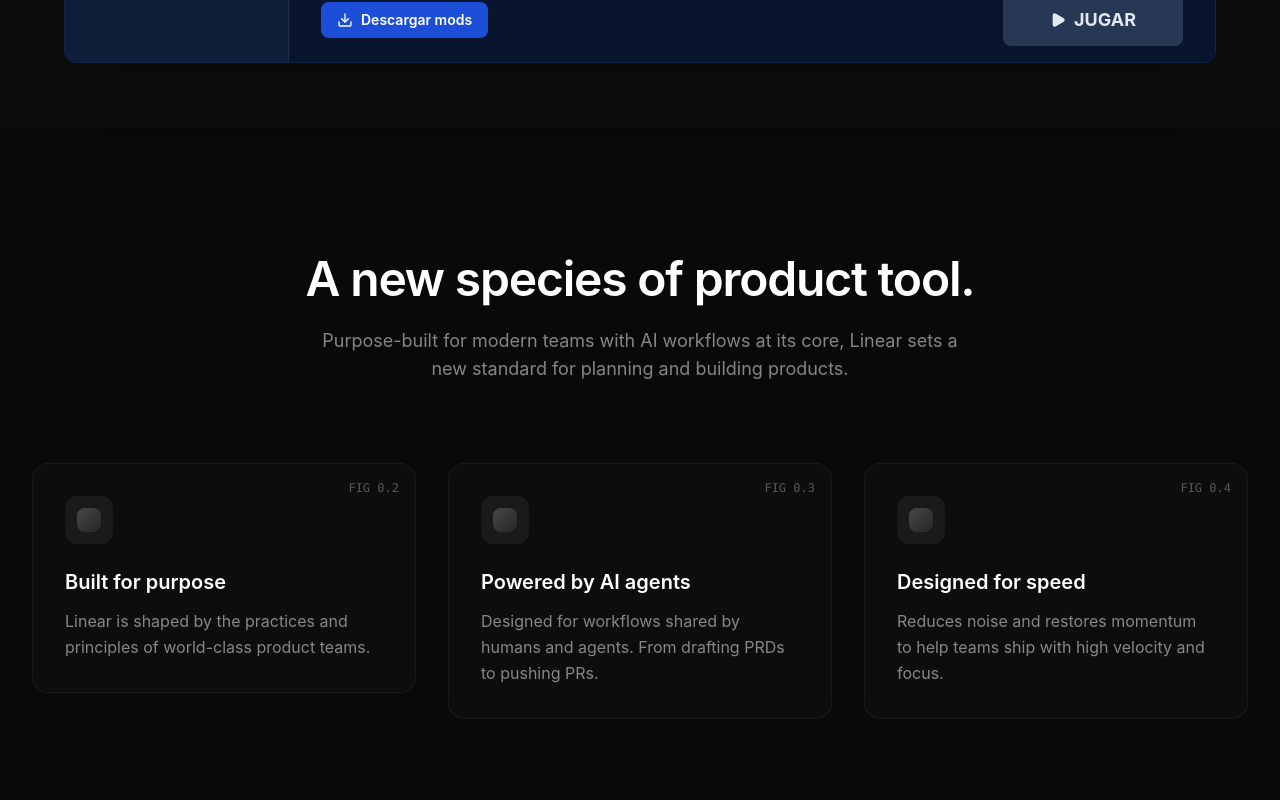
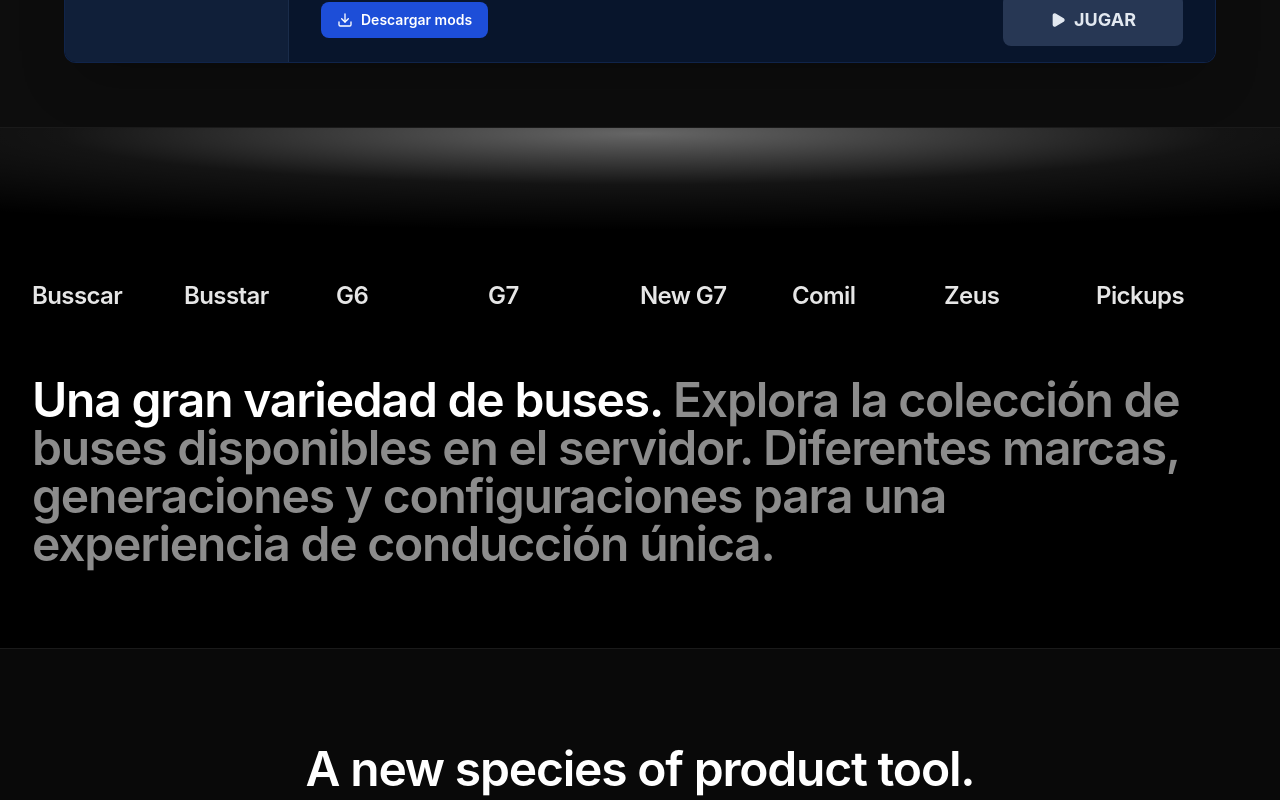
Before and after one commit to AaronAP1/LandMAP, a React (Vite) app: page / in a window 1280 px wide. Shown: the part 1380-2180 px from the top of the page. Built offline with nearby package versions, Linux system fonts and the light colour scheme.

Commit message:
Feat: cambios_Lema

```diff
--- a/src/sections/FeaturesIntro.tsx
+++ b/src/sections/FeaturesIntro.tsx
@@ -1,6 +1,4 @@
 import { motion } from 'framer-motion';
-import { useInView } from 'framer-motion';
-import { useRef } from 'react';
 
 const features = [
   {
@@ -21,15 +19,50 @@
 ];
 
 export default function FeaturesIntro() {
-  const ref = useRef(null);
-  const isInView = useInView(ref, { once: true, margin: '-100px' });
+  const partners = ['Busscar', 'Busstar', 'G6', 'G7', 'New G7', 'Comil', 'Zeus', 'Pickups'];
 
   return (
-    <section ref={ref} className="py-32 relative overflow-hidden">
+    <section className="relative overflow-hidden pb-32 pt-0">
+      <div className="mb-24 overflow-hidden border-y border-white/10 bg-black">
+        <div className="h-28 bg-[radial-gradient(120%_120%_at_50%_5%,rgba(255,255,255,0.40),rgba(255,255,255,0.08)_38%,rgba(0,0,0,0)_72%)]" />
+
+        <div className="mx-auto max-w-7xl px-4 pb-20 pt-10 sm:px-6 lg:px-8">
+          <motion.div
+            initial={{ opacity: 0, y: 18 }}
+            whileInView={{ opacity: 1, y: 0 }}
+            viewport={{ once: true, amount: 0.25 }}
+            transition={{ duration: 0.7, ease: [0.16, 1, 0.3, 1] }}
+            className="mb-16 grid grid-cols-2 gap-y-8 text-white/90 sm:grid-cols-3 md:grid-cols-4 lg:grid-cols-8"
+          >
+            {partners.map((partner) => (
+              <div
+                key={partner}
+                className="text-center text-[28px] font-semibold tracking-tight text-white/90 sm:text-left sm:text-2xl"
+              >
+                {partner}
+              </div>
+            ))}
+          </motion.div>
+
+          <motion.p
+            initial={{ opacity: 0, y: 26 }}
+            whileInView={{ opacity: 1, y: 0 }}
+            viewport={{ once: true, amount: 0.25 }}
+            transition={{ duration: 0.85, delay: 0.08, ease: [0.16, 1, 0.3, 1] }}
+            className="max-w-6xl text-3xl font-semibold leading-[1.12] tracking-tight text-white sm:text-4xl md:text-5xl"
+          >
+            Una gran variedad de buses.
+            <span className="text-white/55"> Explora la colección de buses disponibles en el servidor.
+Diferentes marcas, generaciones y configuraciones para una experiencia de conducción única.</span>
+          </motion.p>
+        </div>
+      </div>
+
       <div className="max-w-7xl mx-auto px-4 sm:px-6 lg:px-8">
         <motion.div
           initial={{ opacity: 0, y: 40 }}
-          animate={isInView ? { opacity: 1, y: 0 } : {}}
+          whileInView={{ opacity: 1, y: 0 }}
+          viewport={{ once: true, amount: 0.25 }}
           transition={{ duration: 0.8, ease: [0.16, 1, 0.3, 1] }}
           className="text-center mb-20"
         >
@@ -46,7 +79,8 @@
             <motion.div
               key={feature.figure}
               initial={{ opacity: 0, y: 40 }}
-              animate={isInView ? { opacity: 1, y: 0 } : {}}
+              whileInView={{ opacity: 1, y: 0 }}
+              viewport={{ once: true, amount: 0.25 }}
               transition={{ duration: 0.8, delay: index * 0.15, ease: [0.16, 1, 0.3, 1] }}
               className="relative group"
             >
```
